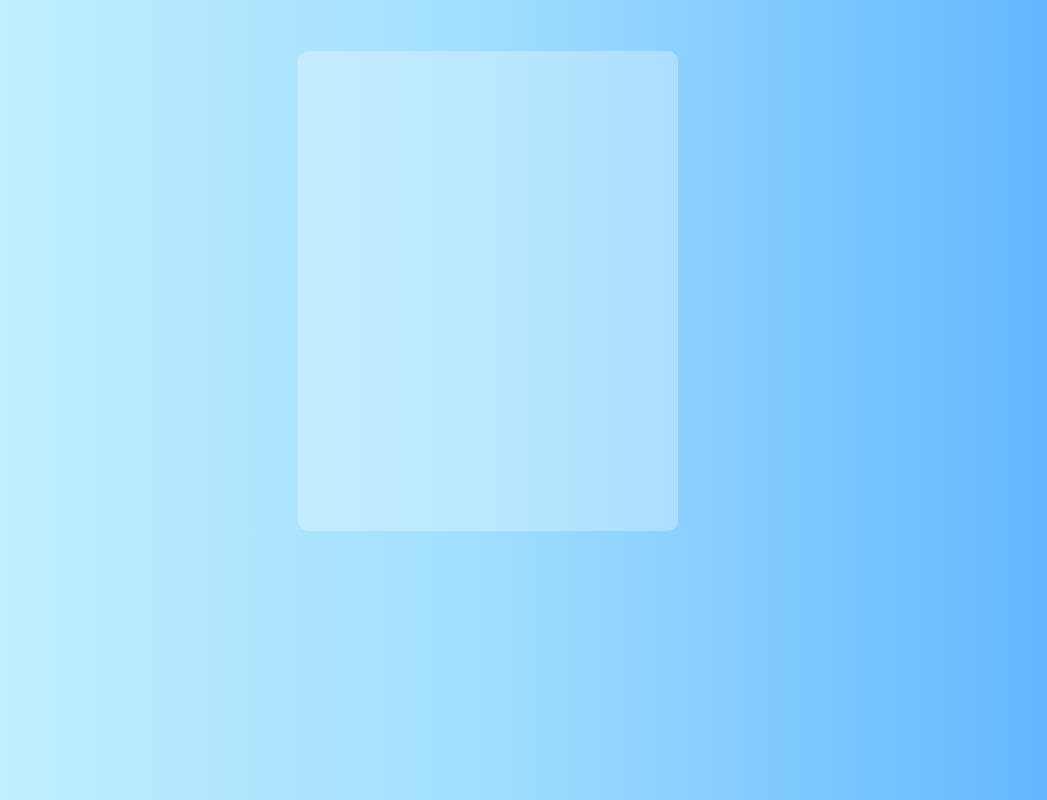
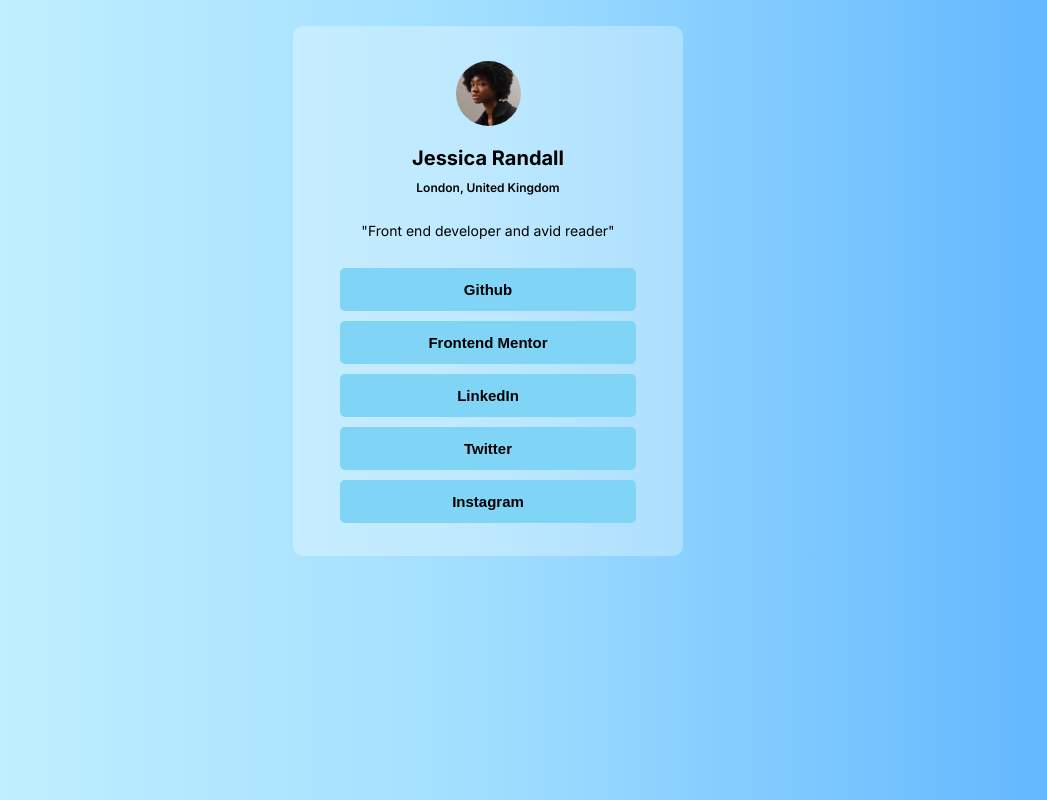
Before and after one commit to RachelAbit/Social-Links, a plain HTML site: page index.html in a window 1280 px wide. Shown: the whole page, without its empty margins (152-1199 px from the left). Drawn offline with Linux system fonts and the light colour scheme.

Commit message:
new update

```diff
--- a/index.html
+++ b/index.html
@@ -12,7 +12,25 @@
 </head>
 <body>
     <main>
-        <article class="container"></article>
+        <div class="container">
+            <div class="profile-content">
+                <figure>
+                    <img src="images/avatar-jessica.jpeg" alt="profile-pic" class="profile">
+                </figure>
+                <h1>Jessica Randall</h1>
+                <h2>London, United Kingdom</h2>
+
+                <p>"Front end developer and avid reader"</p>
+
+                <div class="buttons">
+                    <button><a href="#" target="_self" rel="noopener noreferrer"></a>Github</button>
+                    <button><a href="#" target="_self" rel="noopener noreferrer"></a>Frontend Mentor</button>
+                    <button><a href="#" target="_self" rel="noopener noreferrer"></a>LinkedIn</button>
+                    <button><a href="#" target="_self" rel="noopener noreferrer"></a>Twitter</button>
+                    <button><a href="#" target="_self" rel="noopener noreferrer"></a>Instagram</button>
+                </div>
+            </div>
+        </div>
     </main>
 </body>
 </html>
--- a/styles/style.css
+++ b/styles/style.css
@@ -1,14 +1,59 @@
 body{
     background: linear-gradient(to left, #5AB2FF, #A0DEFF, #CAF4FF);
+    font-family: Inter;
 }
 .container{
-    width: 380px;
+    width: 320px;
     /* border: 1px solid black; */
-    height: 480px;
+    height: 460px;
     display: flex;
+    /* flex-direction: row; */
     margin: auto;
-    background-color: #ffff;
-    opacity: 28%;
-    margin-top: 4%;
+    background-color: hsl(0,100%, 100%, 0.3);
+    margin-top: 2%;
     border-radius: 10px;
+    justify-content: center;
+    padding: 35px;
 }
+figure .profile{
+   width: 65px;
+   border-radius: 50%;
+}
+.profile-content{
+    display: flex;
+    flex-direction: column;
+    align-items: center;
+}
+h1{
+    font-weight: 700;
+    font-size: clamp(14px, 3vw, 20px);
+    margin-top: 20px;
+}
+h2{
+    font-weight: 600;
+    font-size: clamp(5px, 2vw, 12px);
+    margin-top: 14px;
+}
+p{
+    font-size: clamp(12px, 2vw, 14px);
+    margin-top: 30px;
+}
+.buttons{
+    display: flex;
+    flex-direction: column;
+    gap: 10px;
+    margin-top: 30px;
+}
+button{
+    padding: 13px 88px;
+    border: none;
+    font-weight: 600;
+    border-radius: 5px;
+    background-color: rgb(128, 212, 245);
+    cursor: pointer;
+    transition: .14s;
+    font-size: clamp(12px, 2vw, 15px);
+}
+button:hover{
+    background-color: white;
+}
```
